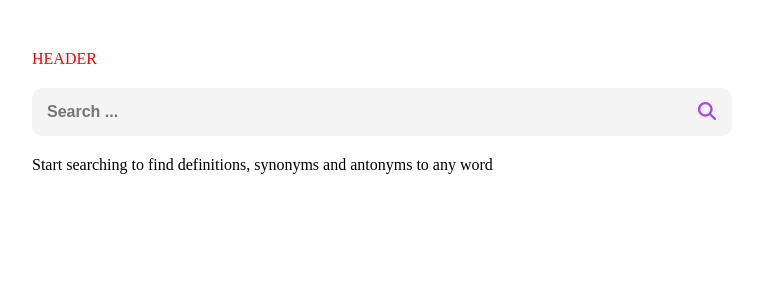
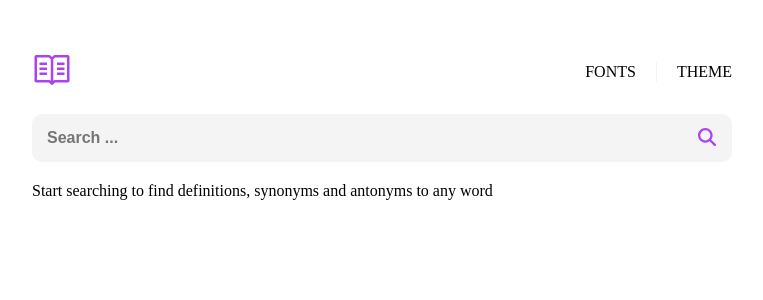
Before and after one commit to RoksolanaVeres/Dictionary_app, a React (Vite) app: page / in a window 1280 px wide. Shown: the top 300 px of the page, without its empty margins (258-1021 px from the left). Built offline with nearby package versions, Linux system fonts and the light colour scheme.

Commit message:
added homepage icon & sources

```diff
--- a/src/App.jsx
+++ b/src/App.jsx
@@ -9,7 +9,7 @@ import { useSearchParams, useLocation } from "react-router-dom";
 
 export default function App() {
   const [inputText, setInputText] = useState("");
-  const [searchParams, setSearchParams] = useSearchParams();
+  const [searchParams] = useSearchParams();
   const wordParams = searchParams.get("word");
   const [searchedWord, setSearchedWord] = useState(wordParams || "");
   const location = useLocation();
--- a/src/components/Content.jsx
+++ b/src/components/Content.jsx
@@ -8,7 +8,7 @@ export default function Content({ searchedWord, setInputText, setSearchedWord })
   const { searchWordData, isLoading, isError, error } = useSearchWordFetchedData(searchedWord);
   const [isPlaying, setIsPlaying] = useState(false);
   const audioRef = useRef(null);
-  let [searchParams, setSearchParams] = useSearchParams();
+  const [searchParams, setSearchParams] = useSearchParams();
 
   console.log(searchWordData);
 
@@ -129,6 +129,18 @@ export default function Content({ searchedWord, setInputText, setSearchedWord })
           </div>
         ))}
         <div className={classes.content__divider}></div>
+        <div className={classes.content__source_container}>
+          <h4 className={classes.content__source_header}>Source</h4>
+          <ul className={classes.content__source_list}>
+            {searchWordData[0].sourceUrls.map((source, index) => (
+              <li key={index}>
+                <a href={source} className={classes.content__source_link}>
+                  {source}
+                </a>
+              </li>
+            ))}
+          </ul>
+        </div>
       </div>
     );
   }
--- a/src/components/Content.module.css
+++ b/src/components/Content.module.css
@@ -96,10 +96,34 @@
   font-size: 1rem;
   padding: 3px;
   border-radius: 5px;
-  transition: all 0.2s ease-in-out
-
+  transition: all 0.2s ease-in-out;
 }
 
 .content__word_btn:hover {
   background-color: var(--purple-light);
 }
+
+.content__source_container {
+  display: flex;
+  gap: 30px;
+  font-size: 1rem;
+  padding-top: 20px;
+}
+
+.content__source_header {
+  color: var(--gray-dark);
+  font-weight: normal;
+}
+
+.content__source_list {
+  list-style-type: none;
+}
+
+.content__source_link {
+  color: var(--purple-medium);
+  transition: all 0.2s ease-in-out;
+}
+
+.content__source_link:hover {
+  color: var(--purple-dark);
+}
--- a/src/components/Header.jsx
+++ b/src/components/Header.jsx
@@ -1,5 +1,19 @@
 import classes from "./Header.module.css";
+import { VscBook } from "react-icons/vsc";
+import { Link } from "react-router-dom";
 
 export default function Header() {
-  return <div className={classes.header__container}>HEADER</div>;
+  return (
+    <div className={classes.header__container}>
+      <Link to="/">
+        <VscBook className={classes.header__book_icon} />
+      </Link>
+
+      <div className={classes.header__fonts_theme_container}>
+        <div className="">FONTS</div>
+        <div className={classes.header__divider}></div>
+        <div className={classes.header__theme_switcher}>THEME</div>
+      </div>
+    </div>
+  );
 }
--- a/src/components/Header.module.css
+++ b/src/components/Header.module.css
@@ -1,3 +1,23 @@
 .header__container {
-  color: red;
+  display: flex;
+  justify-content: space-between;
+  align-items: center;
 }
+
+.header__book_icon {
+  width: 40px;
+  height: 40px;
+  color: var(--purple-dark);
+}
+
+.header__fonts_theme_container {
+  display: flex;
+  align-items: center;
+  gap: 20px;
+}
+
+.header__divider {
+  height: 20px;
+  width: 1px;
+  background-color: var(--gray-light);
+}
```
